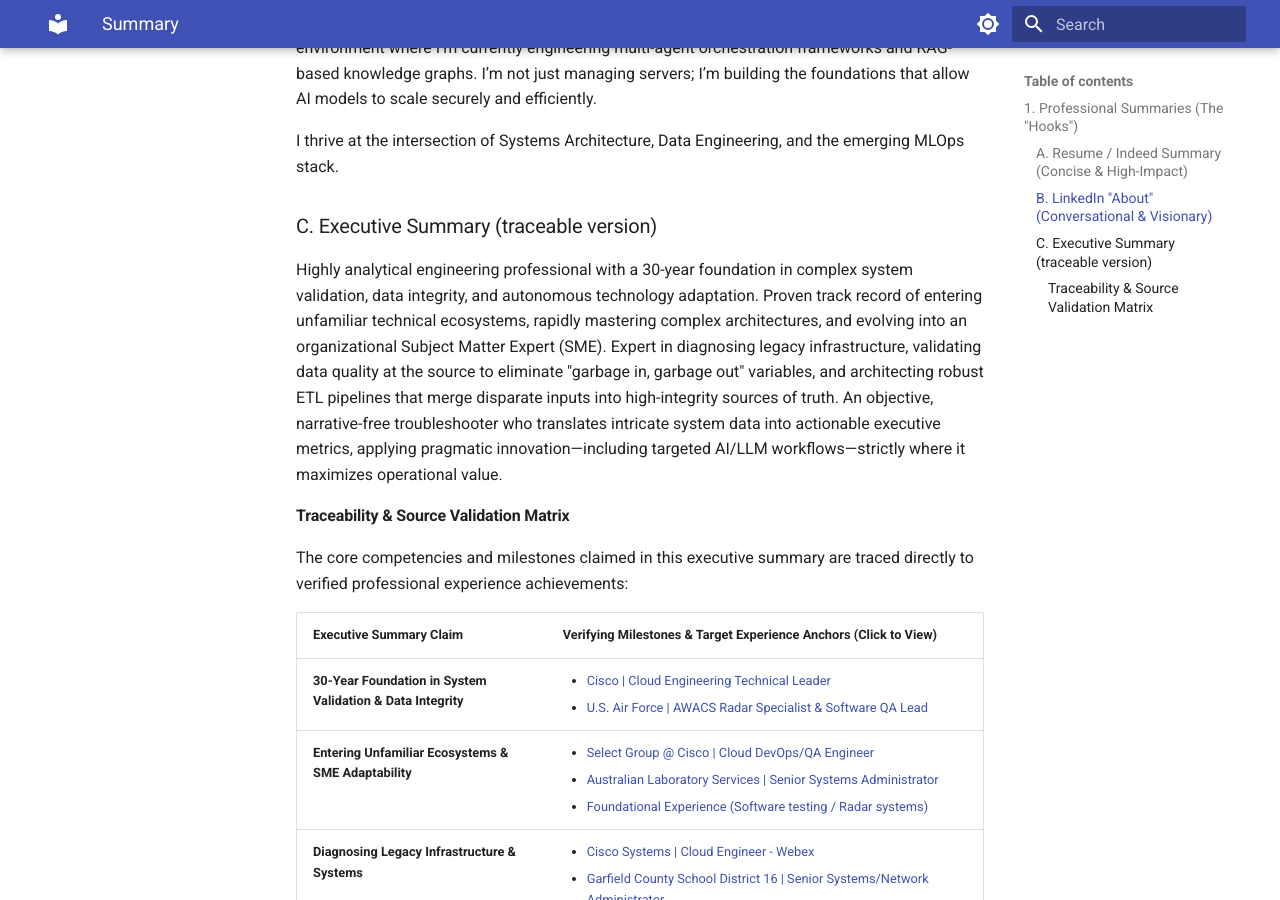
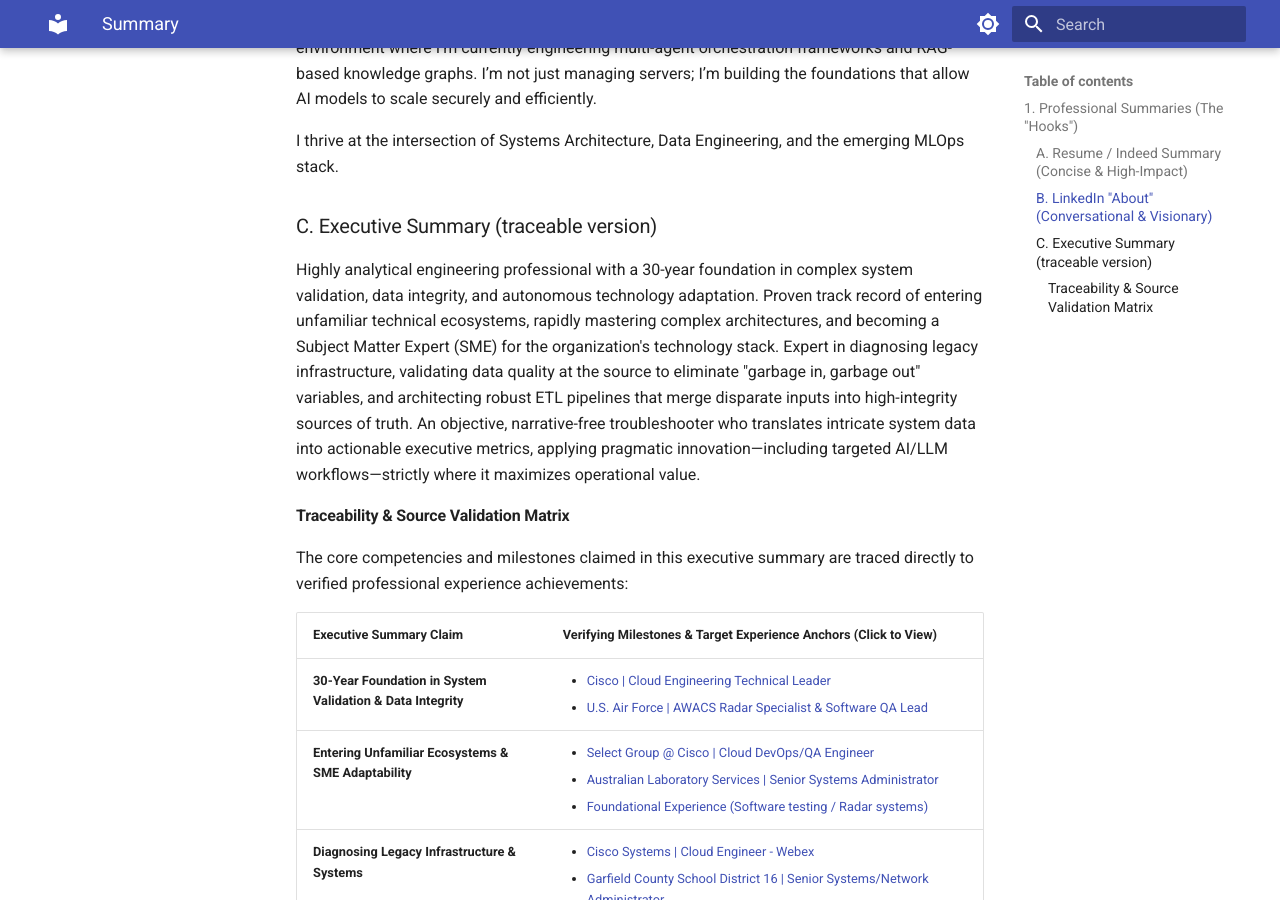
Before and after one commit to celttechie/celttechie.github.io, an MkDocs documentation site: the page built from docs/sections/summary.md, in a window 1280 px wide and 900 px high, scrolled down 665 px. Built offline with MkDocs 1.6.1 and Material for MkDocs 9.7.7, drawn with Linux system fonts in a browser that asks for light colours.

Commit message:
Update summary with personalized organization stack SME sentence and regenerate resumes/website static files

```diff
--- a/docs/sections/summary.md
+++ b/docs/sections/summary.md
@@ -11,7 +11,7 @@
 I thrive at the intersection of Systems Architecture, Data Engineering, and the emerging MLOps stack.
 
 ### C. Executive Summary (traceable version)
-Highly analytical engineering professional with a 30-year foundation in complex system validation, data integrity, and autonomous technology adaptation. Proven track record of entering unfamiliar technical ecosystems, rapidly mastering complex architectures, and evolving into an organizational Subject Matter Expert (SME). Expert in diagnosing legacy infrastructure, validating data quality at the source to eliminate "garbage in, garbage out" variables, and architecting robust ETL pipelines that merge disparate inputs into high-integrity sources of truth. An objective, narrative-free troubleshooter who translates intricate system data into actionable executive metrics, applying pragmatic innovation—including targeted AI/LLM workflows—strictly where it maximizes operational value.
+Highly analytical engineering professional with a 30-year foundation in complex system validation, data integrity, and autonomous technology adaptation. Proven track record of entering unfamiliar technical ecosystems, rapidly mastering complex architectures, and becoming a Subject Matter Expert (SME) for the organization's technology stack. Expert in diagnosing legacy infrastructure, validating data quality at the source to eliminate "garbage in, garbage out" variables, and architecting robust ETL pipelines that merge disparate inputs into high-integrity sources of truth. An objective, narrative-free troubleshooter who translates intricate system data into actionable executive metrics, applying pragmatic innovation—including targeted AI/LLM workflows—strictly where it maximizes operational value.
 
 #### Traceability & Source Validation Matrix
 The core competencies and milestones claimed in this executive summary are traced directly to verified professional experience achievements:
```
Also changed, not shown: templates/resume_master_2page.md (+3 -3 lines), 3 other files.
